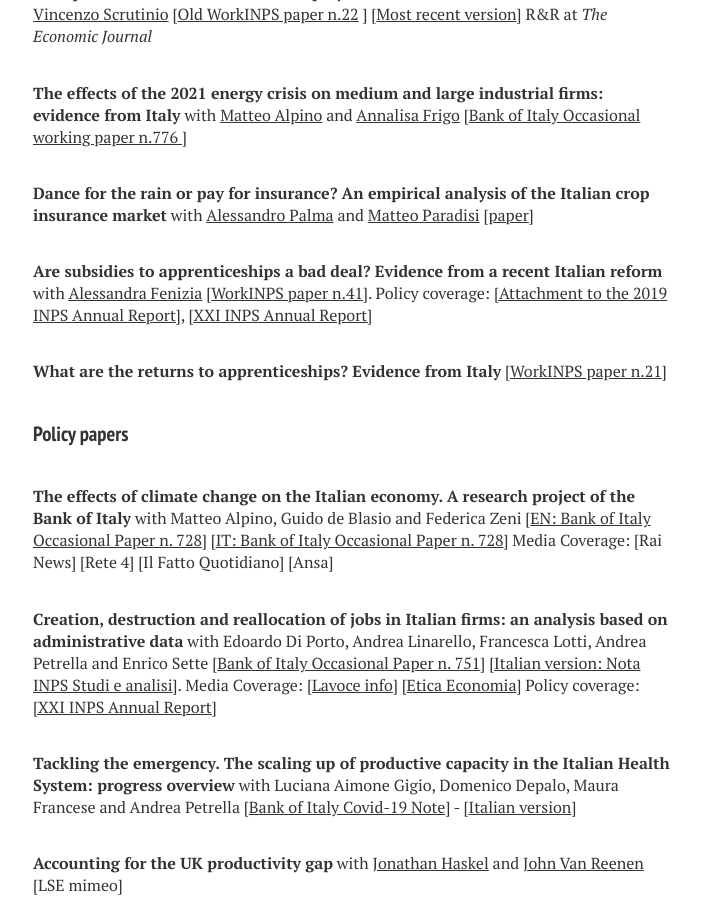
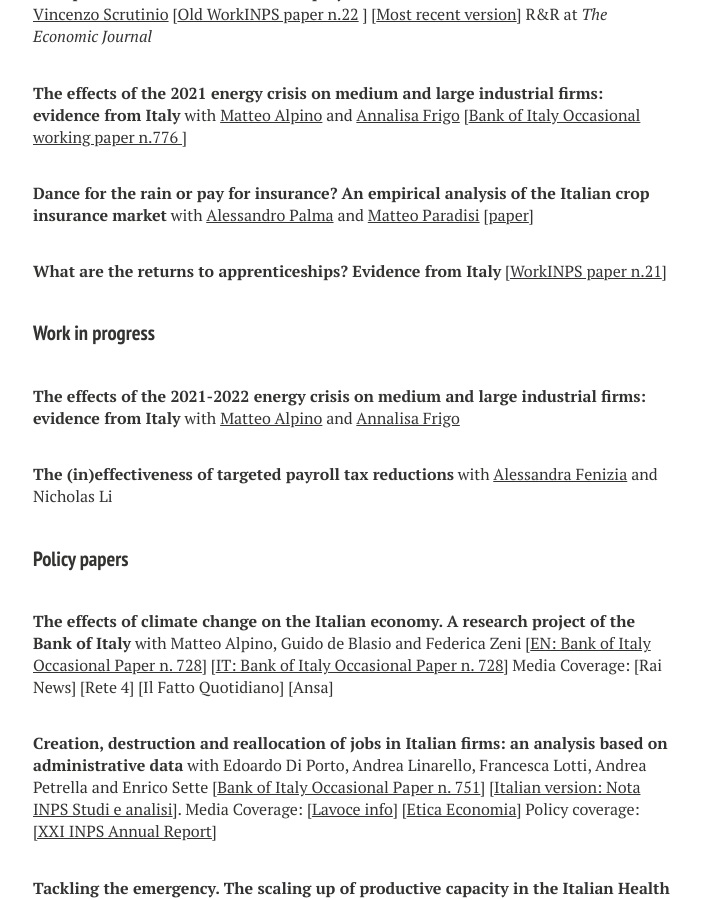
Before and after one commit to luca-citino/luca-citino.github.io, a Jekyll site: the page built from research.md, in a window 1280 px wide and 900 px high, scrolled down 634 px. Shown: the whole window, without its empty margins (287-988 px from the left). Built offline with Jekyll 4.4.1, drawn with Linux system fonts in a browser that asks for light colours; nearby versions of some CDN libraries; some web fonts are replaced.

Commit message:
Update research.md

```diff
--- a/research.md
+++ b/research.md
@@ -18,9 +18,16 @@ title: Research
 
 **Dance for the rain or pay for insurance? An empirical analysis of the Italian crop insurance market** with <a href="https://sites.google.com/view/alessandropalma/home">Alessandro Palma</a> and <a href="https://www.matteoparadisi.com/">Matteo Paradisi</a> [<a href="https://luca-citino.github.io/docs/CPP_dance_for_the_rain.pdf">paper</a>]
 
-**Are subsidies to apprenticeships a bad deal? Evidence from a recent Italian reform** with <a href="https://sites.google.com/site/alessandrafenizia/">Alessandra Fenizia</a> [<a href="https://www.inps.it/docallegatiNP/Mig/InpsComunica/WorkInps_Papers/41_Unico_%20Citino_Fenizia.pdf">WorkINPS paper n.41</a>]. Policy coverage: <a href="https://www.inps.it/docallegatiNP/Mig/Dati_analisi_bilanci/Rapporti_annuali/allegato_XVIII_R_A_versione_on_line.pdf)">[Attachment to the 2019 INPS Annual Report]</a>, <a href="https://www.inps.it/docallegatiNP/Mig/Dati_analisi_bilanci/Rapporti_annuali/XXI_Rapporto_Annuale/XXI_Rapporto_Annuale.pdf">[XXI INPS Annual Report]</a>
+**What are the returns to apprenticeships? Evidence from Italy** [<a href="https://www.inps.it/docallegatiNP/Mig/InpsComunica/WorkInps_Papers/21_luglio_2020_aggiornamento_WorkINPS_papers.pdf">WorkINPS paper n.21</a>]
 
-**What are the returns to apprenticeships? Evidence from Italy** [<a href="https://www.inps.it/docallegatiNP/Mig/InpsComunica/WorkInps_Papers/21_luglio_2020_aggiornamento_WorkINPS_papers.pdf">WorkINPS paper n.21</a>]
+
+#### Work in progress
+
+**The effects of the 2021-2022 energy crisis on medium and large industrial firms: evidence from Italy** with <a href="https://sites.google.com/site/alpinomtt">Matteo Alpino</a> and <a href="https://annalisafrigo.weebly.com/">Annalisa Frigo</a>
+
+**The (in)effectiveness of targeted payroll tax reductions** with <a href="https://sites.google.com/site/alessandrafenizia/">Alessandra Fenizia</a> and Nicholas Li
+
+
 
 
 
```
